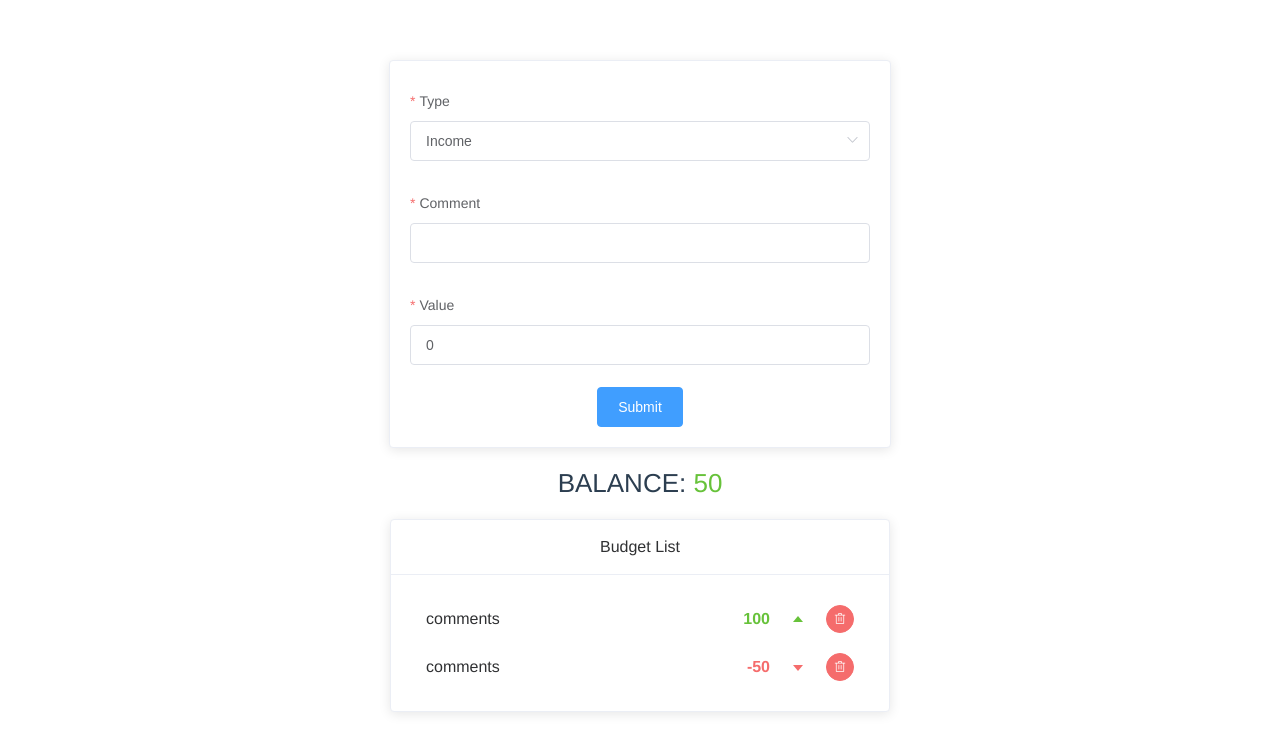
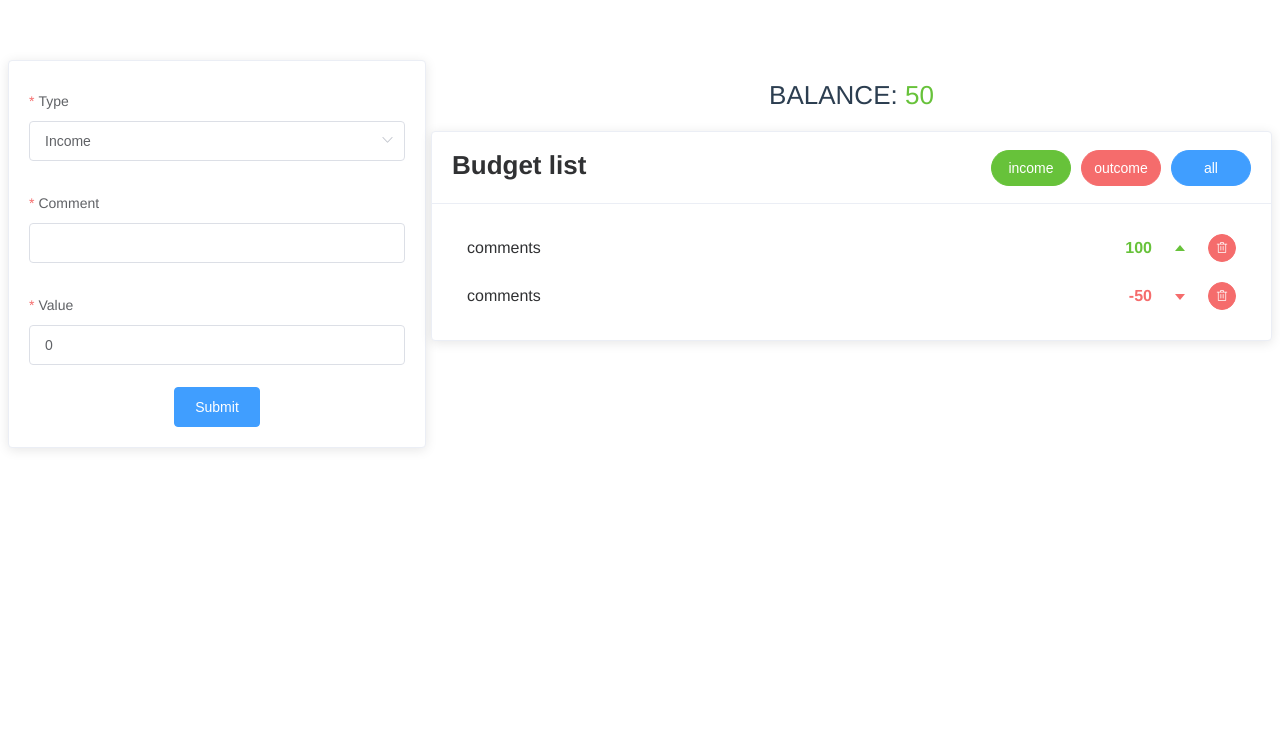
Before and after one commit to MaksimTy/budget, a Vue app: page / in a window 1280 px wide. Shown: the top 752 px of the page. Built offline with nearby package versions, Linux system fonts and the light colour scheme.

Commit message:
filter function on BudgetList added

```diff
--- a/src/App.vue
+++ b/src/App.vue
@@ -1,8 +1,18 @@
 <template>
   <div id="app">
-    <Form @submitForm="onSubmitForm"/>
-    <TotalBalance :total="TotalBalance"/>
-    <BudgetList :list="list" @onDeleteItem="onDeleteItem"/>
+      <el-row :gutter="5">
+        <el-col :xs="24" :sm="20" :md="16" :lg="8" :xl="4">
+         <Form @submitForm="onSubmitForm"/>
+        </el-col>
+        <el-col :xs="24" :sm="20" :md="16" :lg="16" :xl="20">
+          <TotalBalance :total="TotalBalance"/>
+          <BudgetList :fList="FilteredList"
+            @onDeleteItem="onDeleteItem"
+            @onListShow="onListShow"
+
+          />
+        </el-col>
+      </el-row>
   </div>
 </template>
 
@@ -33,6 +43,7 @@ export default {
         id: 2,
       },
     },
+    fList: null,
   }),
   computed:{
     TotalBalance() {
@@ -41,17 +52,48 @@ export default {
         return acc;
       }, 0);
     },
+    FilteredList() {
+      if(!this.fList){
+        return this.list
+        }
+        return this.fList;
+    },
   },
   methods: {
     onDeleteItem(id) {
       this.$delete(this.list, id);
+      this.onListShow();
+
     },
+    onListShow(param) {
+
+      if(param === 1){
+        this.fList = Object.values(this.list)
+        .filter(item => item.value > 0)
+        .reduce((acc, val) => {
+          acc[val.id] = val;
+          return acc;
+        },{});
+      } else if(param === -1) {
+       this.fList = Object.values(this.list)
+        .filter(item => item.value < 0)
+        .reduce((acc, val) => {
+          acc[val.id] = val;
+          return acc;
+        },{});
+      } else{
+        this.fList = this.list;
+      }
+
+    },
+
     onSubmitForm(data) {
       const newObject = {
         ...data,
         id: String(Math.random())
         };
       this.$set(this.list, newObject.id, newObject);
+      this.onListShow();
     },
   },
 };
@@ -66,4 +108,10 @@ export default {
   color: #2c3e50;
   margin-top: 60px;
 }
+
+.container{
+  width: 100%;
+}
+
+
 </style>
--- a/src/components/BudgetList.vue
+++ b/src/components/BudgetList.vue
@@ -1,8 +1,19 @@
 <template>
   <div class="budget-list-wrap">
-    <el-card :header="header">
+    <el-card>
+
+      <div slot="header" class="clearfix">
+        <span class="header">{{header}}</span>
+        <span class="button-pane">
+          <el-button class="button" type="success" @click="onListShow(1)">income</el-button>
+          <el-button class="button" type="danger" @click="onListShow(-1)">outcome</el-button>
+          <el-button class="button" type="primary" @click="onListShow()">all</el-button>
+        </span>
+      </div>
+
+
       <template v-if="isEmpty">
-        <div v-for="(item, prop) in list" :key="prop">
+        <div v-for="(item, prop) in fList" :key="prop">
           <BudgetListItem :item="item" @onDeleteItem="onDeleteItem"/>
         </div>
       </template>
@@ -24,23 +35,26 @@ export default {
     BudgetListItem,
     },
   props: {
-    list: {
+    fList: {
       type: Object,
       default: () => ({}),
     },
   },
   data: () => ({
-    header: "Budget List",
+    header: "Budget list",
     emptyTitle: 'Empty list',
   }),
   computed: {
     isEmpty () {
-      return Boolean(Object.keys(this.list).length);
+      return Boolean(Object.keys(this.fList).length);
     },
   },
    methods: {
     onDeleteItem(id) {
       this.$emit('onDeleteItem', id);
+    },
+    onListShow(param) {
+      this.$emit('onListShow', param);
     },
   },
 };
@@ -49,8 +63,26 @@ export default {
 <style scoped>
 
 .budget-list-wrap {
-  max-width: 500px;
   margin: auto;
 }
 
+.button{
+width: 80px;
+padding: 10px;
+border-radius: 20px;
+}
+
+.button-pane{
+  float: right;
+}
+
+.clearfix{
+  height: 35px;
+  text-align: left;
+}
+
+.header{
+  font-size: 26px;
+  font-weight: bold;
+}
 </style>
--- a/src/components/BudgetListItem.vue
+++ b/src/components/BudgetListItem.vue
@@ -1,7 +1,7 @@
 <template>
   <div class="list-item">
       <span class="budget-comment">{{item.comment}}</span>
-      <template v-if="getValue > 0">
+      <template v-if="item.value > 0">
           <span class="budget-value positive">{{getValue}}</span>
           <i class="el-icon-caret-top icon positive"></i>
         </template>
@@ -20,7 +20,7 @@
           class="dialog-question"
           title="Are you sure?"
           :visible.sync="dialogVisible"
-          width="15%"
+           width="300px"
           :before-close="handleClose"
           :show-close="false"
           :center="true">
@@ -80,7 +80,7 @@ export default {
 .budget-value {
   font-weight: bold;
   margin-left: auto;
- margin-right: 20px;
+  margin-right: 20px;
 }
 .icon{
   margin-right: 20px;
--- a/src/components/Form.vue
+++ b/src/components/Form.vue
@@ -67,7 +67,7 @@ export default {
 
 <style scoped>
 .form-card{
-  max-width: 500px;
+
   margin: auto;
 }
 
--- a/src/plugins/elements/index.js
+++ b/src/plugins/elements/index.js
@@ -2,6 +2,7 @@ import Vue from "vue";
 import lang from "element-ui/lib/locale/lang/en";
 import locale from "element-ui/lib/locale";
 import "element-ui/packages/theme-chalk/lib/index.css";
+
 import {
   Button,
   Card,
@@ -11,10 +12,12 @@ import {
   Select,
   Option,
   Alert,
-  Dialog
+  Dialog,
+  Row,
+  Col,
 } from "element-ui";
 
-const elements = [Button, Card, Form, FormItem, Input, Select, Option, Alert, Dialog];
+const elements = [Button, Card, Form, FormItem, Input, Select, Option, Alert, Dialog, Row, Col];
 
 locale.use(lang);
 
```
Lines whose indentation alone changed are shown as unchanged.
